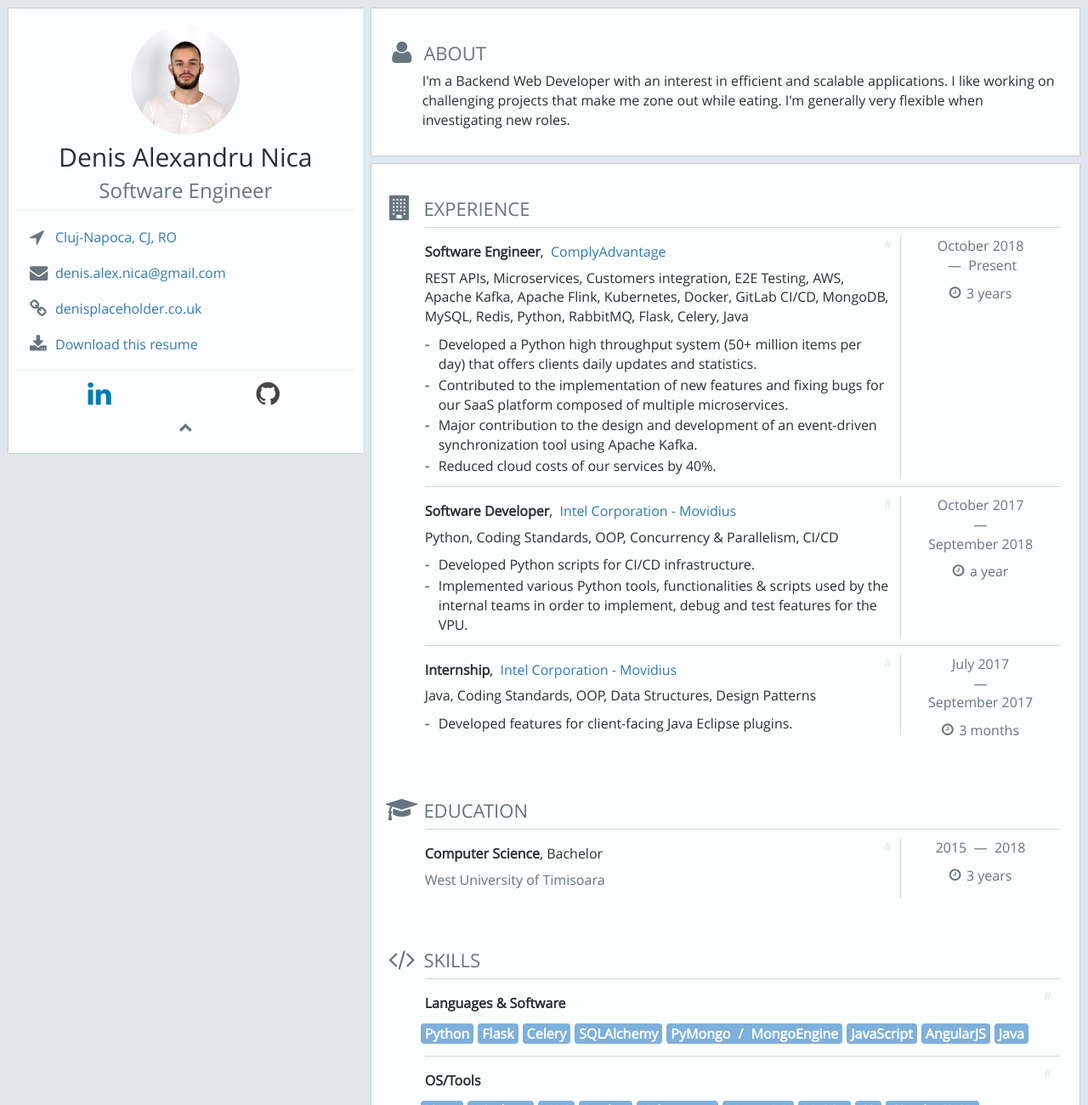
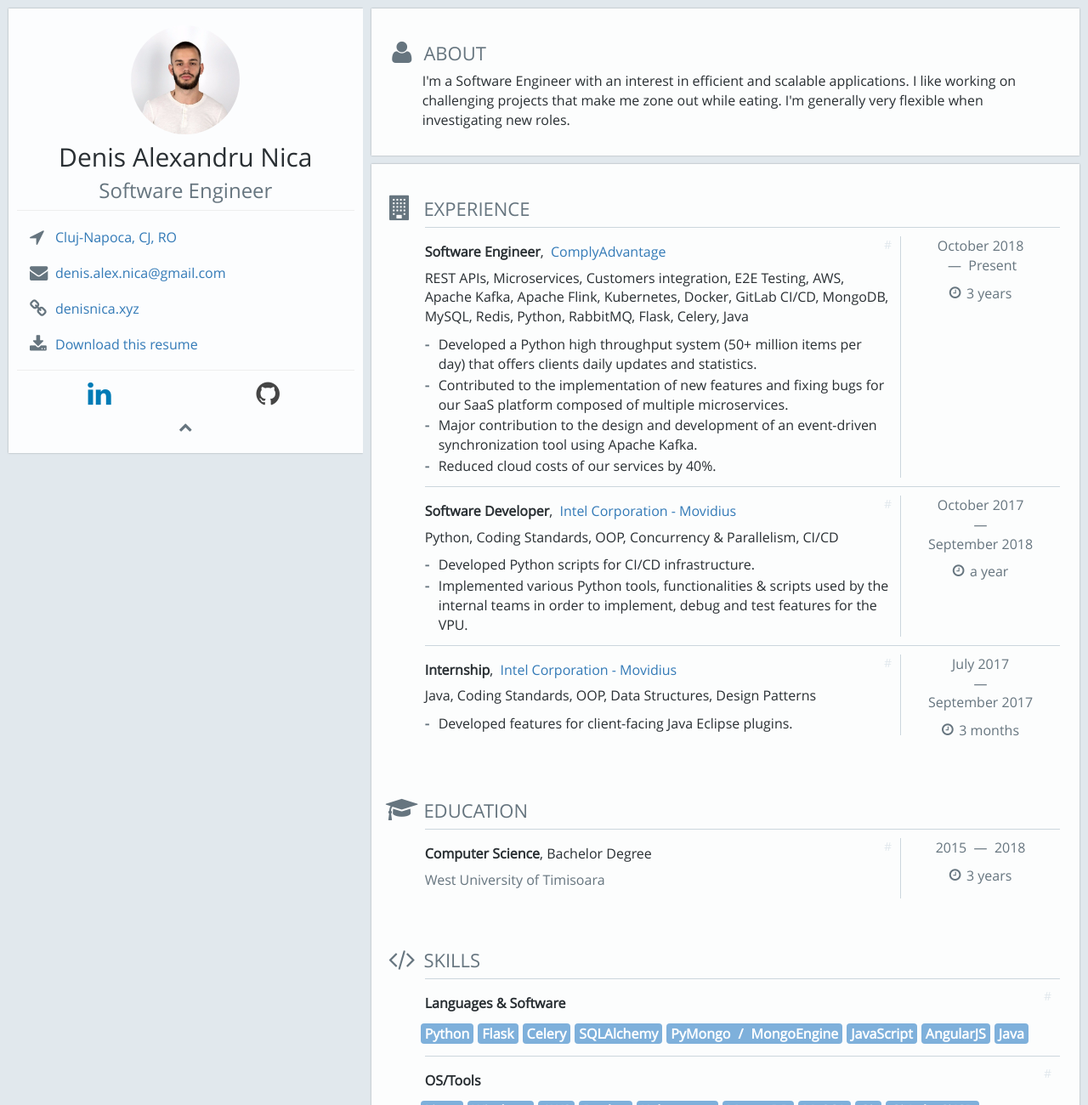
Before and after one commit to denis-nica/denisnica-resume, a website: page index.html in a window 1280 px wide. Shown: the top 1300 px of the page at 85% size. Drawn offline with Linux system fonts and the light colour scheme.

Commit message:
update resume info

```diff
--- a/index.html
+++ b/index.html
@@ -34,12 +34,12 @@
   <meta name="application-name" content="Denis Alexandru Nica">
 
   <meta name="author" content="Denis Alexandru Nica">
-  <meta name="description" content="I&#x27;m a Backend Web Developer with an interest in efficient and scalable applications. I like working on challenging ">
+  <meta name="description" content="I&#x27;m a Software Engineer with an interest in efficient and scalable applications. I like working on challenging proj">
 
     <meta name="twitter:label1" content="Job">
     <meta name="twitter:data1" content="Software Engineer">
     <meta name="twitter:label2" content="Site">
-    <meta name="twitter:data2" content="https://denisplaceholder.co.uk">
+    <meta name="twitter:data2" content="https://denisnica.xyz">
 </head>
 <body>
   <div id="top" class="container-fluid" itemscope itemtype="http://schema.org/Person" role="document">
@@ -74,9 +74,9 @@
                   </a>
                 </li>
                 <li class="basics-item">
-                  <a href="https://denisplaceholder.co.uk" rel="author" target="_blank" rel="noreferrer noopener" itemprop="url">
+                  <a href="https://denisnica.xyz" rel="author" target="_blank" rel="noreferrer noopener" itemprop="url">
                     <span class="icon text-muted"><i aria-hidden="true" class="icon-lg icon-chain"></i></span>
-                    <span class="info">denisplaceholder.co.uk</span>
+                    <span class="info">denisnica.xyz</span>
                   </a>
                 </li>
 
@@ -124,7 +124,7 @@
 
               <div class="row">
                 <div class="col-xs-12">
-                  <p itemprop="description">I&#x27;m a Backend Web Developer with an interest in efficient and scalable applications. I like working on challenging projects that make me zone out while eating.  I&#x27;m generally very flexible when investigating new roles.</p>
+                  <p itemprop="description">I&#x27;m a Software Engineer with an interest in efficient and scalable applications. I like working on challenging projects that make me zone out while eating.  I&#x27;m generally very flexible when investigating new roles.</p>
                 </div>
               </div>
             </div>
@@ -271,7 +271,7 @@
                     <div class="col-sm-9 detail-item-content">
                       <a class="anchor-link item-anchor" href="#education-1">#</a>
                       <h4>
-                        <strong>Computer Science</strong>,&nbsp;<span>Bachelor</span>
+                        <strong>Computer Science</strong>,&nbsp;<span>Bachelor Degree</span>
                       </h4>
 
                         <p class="visible-xs-block text-muted">
--- a/resume.json
+++ b/resume.json
@@ -7,7 +7,7 @@
         "email": "denis.alex.nica@gmail.com",
         "phone": "",
         "website": "https://denisnica.xyz",
-        "summary": "I'm a Backend Web Developer with an interest in efficient and scalable applications. I like working on challenging projects that make me zone out while eating.  I'm generally very flexible when investigating new roles.",
+        "summary": "I'm a Software Engineer with an interest in efficient and scalable applications. I like working on challenging projects that make me zone out while eating.  I'm generally very flexible when investigating new roles.",
         "location": {
             "city": "Cluj-Napoca",
             "region": "CJ",
@@ -68,7 +68,7 @@
         {
             "institution": "West University of Timisoara",
             "area": "Computer Science",
-            "studyType": "Bachelor",
+            "studyType": "Bachelor Degree",
             "startDate": "2015-10-01",
             "endDate": "2018-07-08",
             "gpa": "",
```
